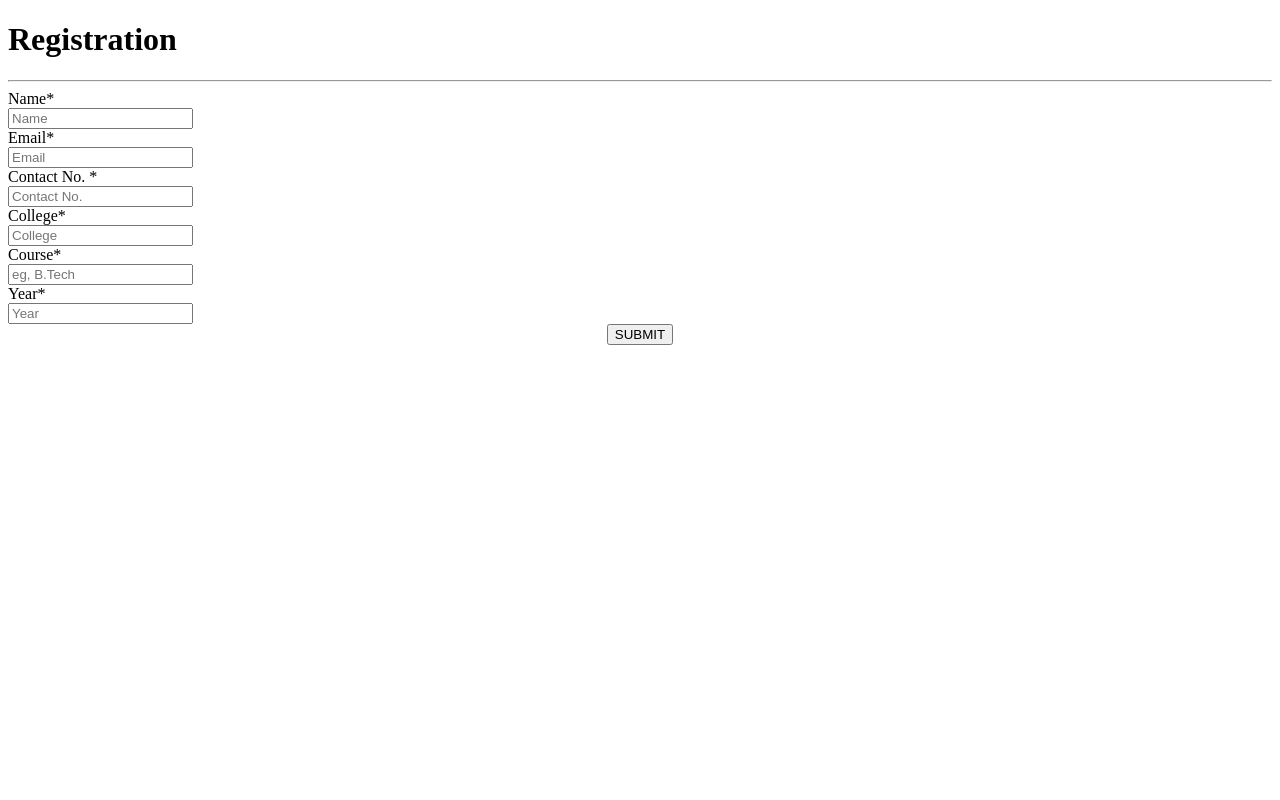
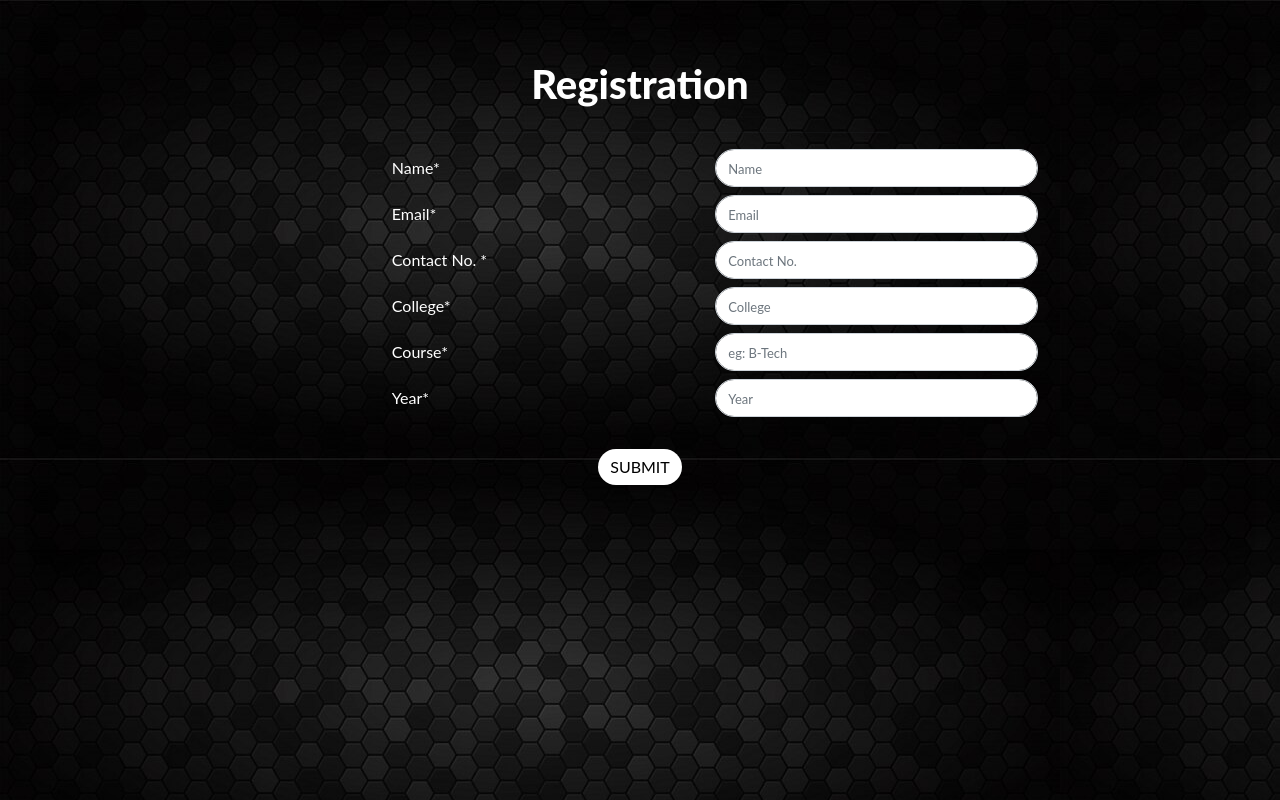
Before and after one commit to asachkahitari/consortium2022, a PHP site: page /ceoReg.php in a window 1280 px wide. Run offline with PHP 8.4, Linux system fonts and the light colour scheme.

Commit message:
added styling

```diff
--- a/ceoReg.php
+++ b/ceoReg.php
@@ -2,21 +2,30 @@
 <html lang="en">
 <head>
     <meta charset="UTF-8">
-    <meta http-equiv="X-UA-Compatible" content="IE=edge">
     <meta name="viewport" content="width=device-width, initial-scale=1.0">
-    <title>Registration</title>
+    <title>Registration | CEO</title>
+    <!-- Bootstrap CSS -->
+    <link href="https://cdn.jsdelivr.net/npm/bootstrap@5.0.2/dist/css/bootstrap.min.css" rel="stylesheet" integrity="sha384-EVSTQN3/azprG1Anm3QDgpJLIm9Nao0Yz1ztcQTwFspd3yD65VohhpuuCOmLASjC" crossorigin="anonymous">
+    <!-- external css  -->
+    <link rel="stylesheet" href="css/formStyle.css">
+    <!-- Web Fonts -->
+    <link href="https://fonts.googleapis.com/css2?family=Montserrat&display=swap" rel="stylesheet">
+    <!-- icons -->
+    <link rel = "icon" href = "images/icon.png" type = "image/x-icon">
+    <script src="https://ajax.googleapis.com/ajax/libs/jquery/3.6.0/jquery.min.js"></script>
 </head>
 <body>
+    <div class="container d-flex justify-content-center pt-3 shadow-lg p-3 mb-5 rounded">
+        <div class="row align-items-center">
             <form class="p-4" method="post" action="ceoStore_details.php">
                 <div class="card-heading text-center">
                     <h1 class="title pb-2">Registration</h1>
-            <!-- <h6 class="mt-3" style="color: #316835;font-weight: 600;">NOTE*:The event may require you to work in a team with people of your college who you may not know.</h6> -->
                     <hr>
                 </div>
                 <div class="form-group row mb-2">
                     <label for="name" class="col-md-4 col-form-label">Name*</label>
                     <div class="col-md-8">
-                <input type="text" class="form-control rounded-pill" name="name" placeholder="Name" required>
+                        <input type="text" class="form-control rounded-pill" placeholder="Name" name="name"  required>
                     </div>
                 </div>
                 <div class="form-group row mb-2">
@@ -40,7 +49,7 @@
                 <div class="form-group row mb-2">
                     <label for="course" class="col-md-4 col-form-label">Course*</label>
                     <div class="col-md-8">
-                <input type="text" class="form-control rounded-pill" name="course" placeholder="eg, B.Tech" required>
+                        <input type="text" class="form-control rounded-pill" name="course" placeholder="eg: B-Tech" required>
                     </div>
                 </div>
                 <div class="form-group row mb-2">
@@ -49,10 +58,15 @@
                         <input type="text" class="form-control rounded-pill" name="year" placeholder="Year" required>
                     </div>
                 </div>
-
                 <center>
-        <button class="btn btn-danger submit rounded-pill align-items-center" type="submit" name="submit_form" value="SUBMIT">SUBMIT</button>
+                <button class="btn submit rounded-pill align-items-center my-4" type="submit" name="submit_form" value="SUBMIT">SUBMIT</button>
                 </center>
             </form>
+        </div>
+    </div>
+    <script src="https://cdn.jsdelivr.net/npm/bootstrap@5.0.2/dist/js/bootstrap.bundle.min.js" integrity="sha384-MrcW6ZMFYlzcLA8Nl+NtUVF0sA7MsXsP1UyJoMp4YLEuNSfAP+JcXn/tWtIaxVXM" crossorigin="anonymous"></script>
+    <script src="https://cdn.jsdelivr.net/npm/@popperjs/core@2.9.2/dist/umd/popper.min.js" integrity="sha384-IQsoLXl5PILFhosVNubq5LC7Qb9DXgDA9i+tQ8Zj3iwWAwPtgFTxbJ8NT4GN1R8p" crossorigin="anonymous"></script>
+    <script src="https://cdn.jsdelivr.net/npm/bootstrap@5.0.2/dist/js/bootstrap.min.js" integrity="sha384-cVKIPhGWiC2Al4u+LWgxfKTRIcfu0JTxR+EQDz/bgldoEyl4H0zUF0QKbrJ0EcQF" crossorigin="anonymous"></script>
+    <script src="https://cdnjs.cloudflare.com/ajax/libs/jquery/3.6.0/jquery.min.js"></script>
 </body>
 </html>
--- a/ceoStore_details.php
+++ b/ceoStore_details.php
@@ -20,8 +20,6 @@ $college=mysqli_real_escape_string($conn, $_POST['college']);
 $course=mysqli_real_escape_string($conn, $_POST['course']);
 $year=mysqli_real_escape_string($conn, $_POST['year']);
 $_SESSION['name'] = $name;
-// age is phone number !!
-// job is email id !!
   $sql = "INSERT INTO ceo (name, email, phone, college, course, year) VALUES ('$name', '$email', '$phone','$college', '$course', '$year')";
    if ($conn->query($sql) === TRUE) {
     header('LOCATION:ceoThanks.php');
--- /dev/null
+++ b/css/formStyle.css
@@ -0,0 +1,46 @@
+body {
+  font-family: "Lato", sans-serif;
+  font-weight: 400;
+  padding-top: 20px;
+  background-image: url("../img/hexbg.jpg");
+}
+body h1 {
+  font-weight: 800;
+  color: #fff;
+}
+form label {
+  color: #fff;
+}
+.submit {
+  background-color: #fff;
+  border: none;
+  color: #000;
+}
+input::-webkit-input-placeholder {
+  font-size: 13px;
+  line-height: 3;
+}
+
+.hidden {
+  display: none;
+}
+.show {
+  display: block;
+}
+@media only screen and (min-width: 992px) {
+  label {
+    display: flex;
+    flex-direction: row;
+    justify-content: flex-start;
+    text-align: right;
+    width: 400px;
+    line-height: 26px;
+    margin-bottom: 10px;
+  }
+
+  input,
+  select {
+    flex: 0 0 200px;
+    margin-left: 150px;
+  }
+}
--- a/events.php
+++ b/events.php
@@ -78,7 +78,7 @@
             <h5 class="mt-2" style="font-weight: bold;">CEO</h5>
               <h6 class="mt-2 pb-3 mx-2 text-white text-left desc">CEO is an event that provides a glimpse into the future, where excellent leadership is necessary for success, and where participants take risks during the most challenging times.</h6>
               <div class="col-md-12 text-right mb-5 mt-2">
-                <a href="ceo/index.php" target="_blank"><button type="button" class="btn btn4">Register Now</button></a>
+                <a href="ceo.php" target="_blank"><button type="button" class="btn btn4">Register Now</button></a>
             </div>
           </div>
 
```
Also changed, not shown: ceoThanks.php (+14 -18 lines). Lines whose indentation alone changed are shown as unchanged.
